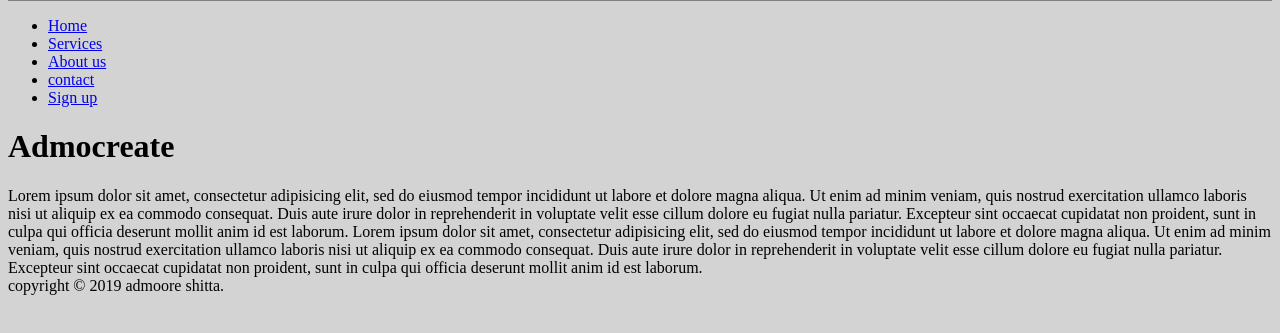
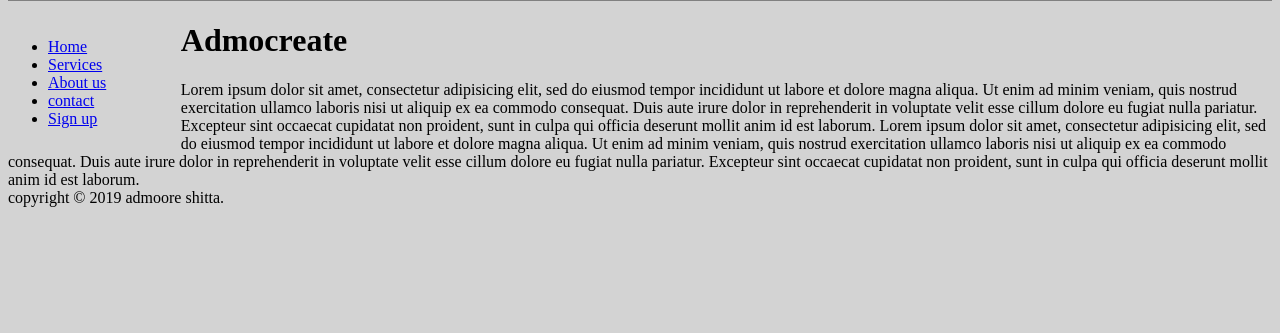
Before and after one commit to Admocreate/projectz, a plain HTML site: page index.html in a window 1280 px wide. Shown: the part 91-424 px from the top of the page. Drawn offline with Linux system fonts and the light colour scheme.

Commit message:
updated tittle

```diff
--- a/index.html
+++ b/index.html
@@ -3,7 +3,7 @@
   <head>
     <meta charset="utf-8">
     <link rel="stylesheet" type="text/css" href="style.css">
-    <title>project 2</title>
+    <title>iqubeproject 2</title>
   </head>
   <body>
     <div id="container">
@@ -17,7 +17,7 @@
 
     <div id="nav">
 
-      <ul >
+      <ul>
         <li><a href="#">Home</a></li>
         <li><a href="#">Services</a></li>
         <li><a href="#">About us</a></li>
@@ -45,7 +45,7 @@
      </div>
 
      <div id="footer">
-       copyright &copy; 2019 admoore shitta.
+       copyright &#169; 2019 admoore shitta.
      </div>
 
     </div>
--- a/style.css
+++ b/style.css
@@ -11,5 +11,11 @@ body{
 #header{
   background: #808080;
   text-align: center;
+}
+
+#nav{
+    width: 10.8rem;
+    float:left;
+    display:block;
 
 }
```
